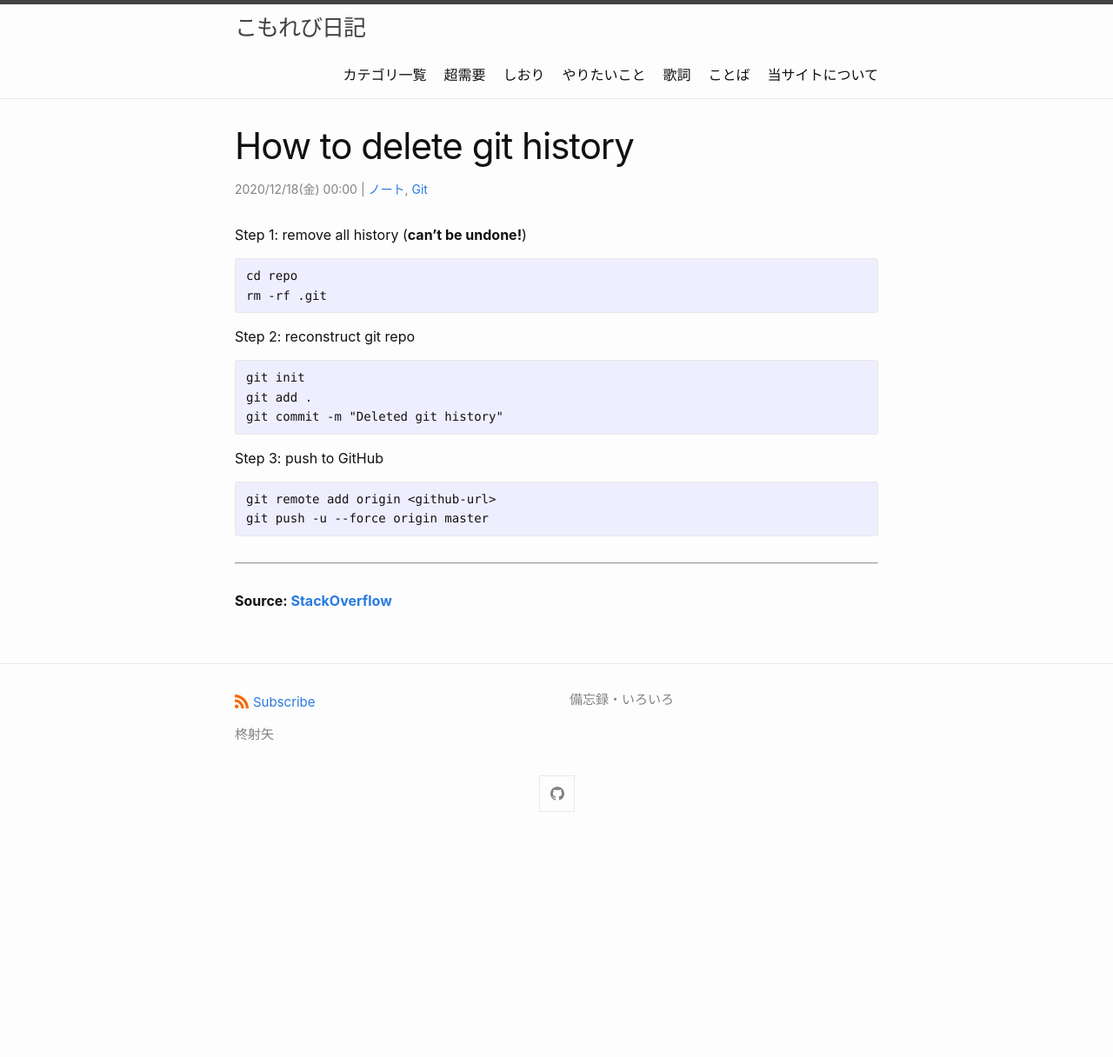
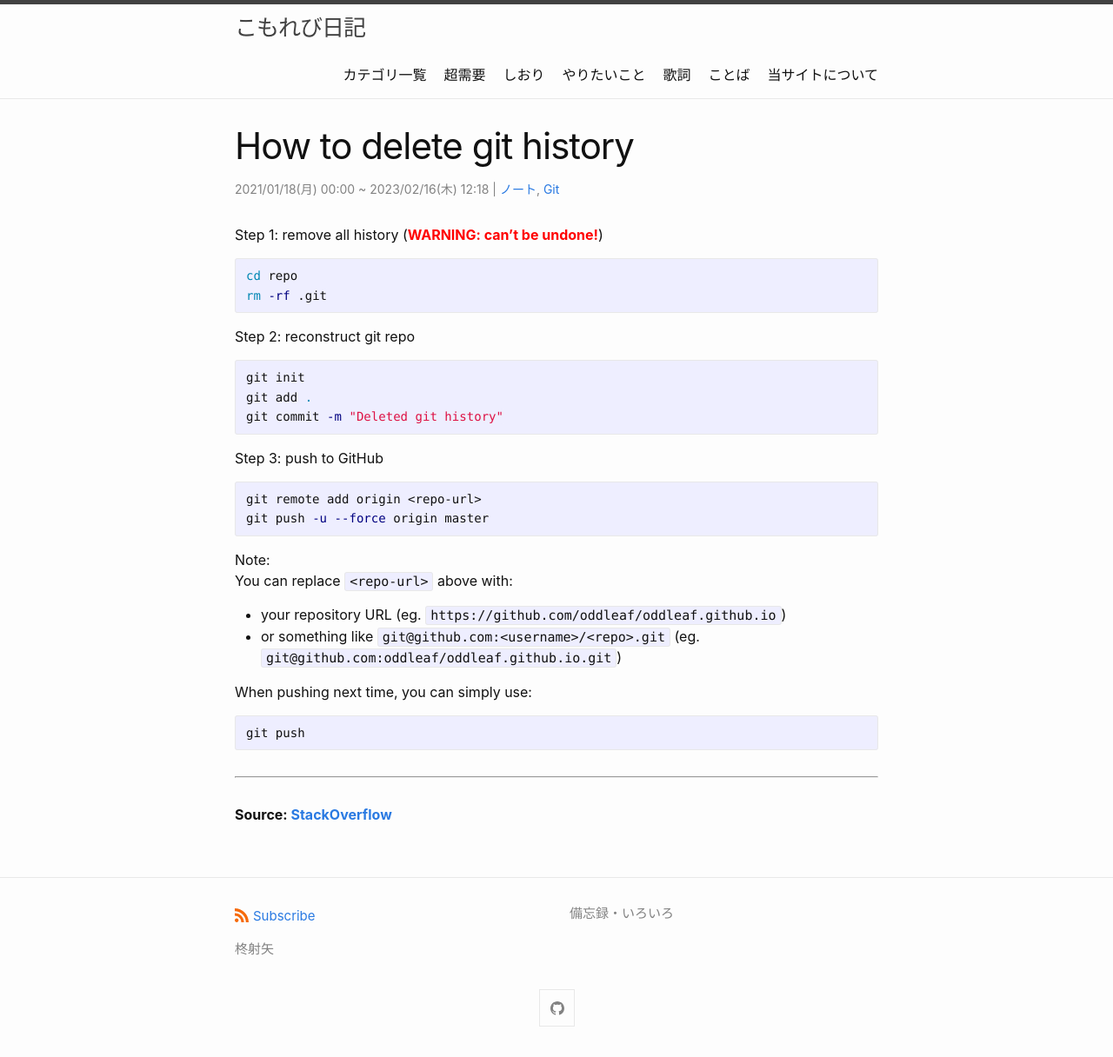
Before and after one commit to oddleaf/oddleaf.github.io, a Jekyll site: the page built from _posts/notes/2020-12-18-How-to-delete-git-history.md, in a window 1280 px wide. Shown: the whole page at 87% size. Built offline with Jekyll 4.4.1, drawn with Linux system fonts in a browser that asks for light colours; before the commit the page ends 969 px from its top, so only the background shows below that.

Commit message:
polished some posts

````diff
--- a/_posts/notes/2020-12-18-How-to-delete-git-history.md
+++ b/_posts/notes/2020-12-18-How-to-delete-git-history.md
@@ -1,18 +1,20 @@
 ---
+date: 2021-01-18
+modified_date: 2023/02/16 12:18
 lang: en
 categories: Git
 title: How to delete git history
 ---
-Step 1: remove all history (**can't be undone!**)
+Step 1: remove all history (**WARNING: can't be undone!**{:.red})
 
-```
+```bash
 cd repo
 rm -rf .git
 ```
 
 Step 2: reconstruct git repo
 
-```
+```bash
 git init
 git add .
 git commit -m "Deleted git history"
@@ -20,9 +22,20 @@ git commit -m "Deleted git history"
 
 Step 3: push to GitHub
 
+```bash
+git remote add origin <repo-url>
+git push -u --force origin master
 ```
-git remote add origin <github-url>
-git push -u --force origin master
+
+Note:
+You can replace `<repo-url>` above with:
+- your repository URL (eg. `https://github.com/oddleaf/oddleaf.github.io`)
+- or something like `git@github.com:<username>/<repo>.git` (eg. `git@github.com:oddleaf/oddleaf.github.io.git`)
+
+When pushing next time, you can simply use:
+
+```bash
+git push
 ```
 
 ----
````
Also changed, not shown: _posts/notes/2021-01-15-How-to-use-Dropbear-with-Github-on-Termux.md (+8 -3 lines).
